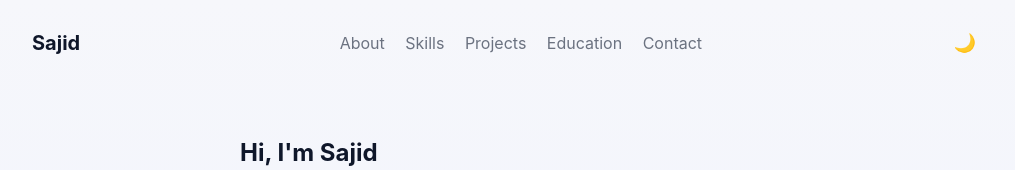
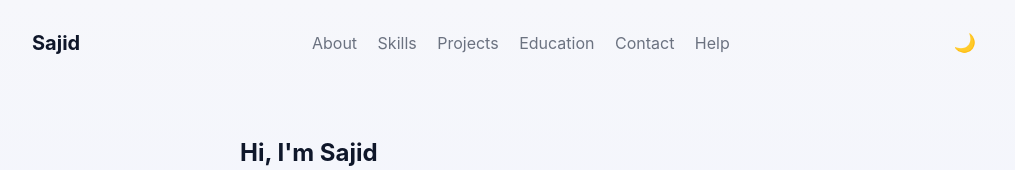
Before and after one commit to sajid1495/sajid1495.github.io, a plain HTML site: page index.html in a window 1280 px wide. Shown: the top 170 px of the page, without its empty margins (132-1147 px from the left). Drawn offline with Linux system fonts and the light colour scheme.

Commit message:
added a line

```diff
--- a/index.html
+++ b/index.html
@@ -16,6 +16,7 @@
         <a href="#projects">Projects</a>
         <a href="#education">Education</a>
         <a href="#contact">Contact</a>
+        <a href="#contact">Help</a>
       </nav>
       <button id="theme-toggle" class="theme-toggle" aria-label="Toggle dark mode" title="Toggle dark mode">🌙</button>
     </div>
```
